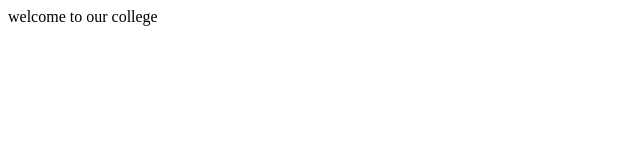
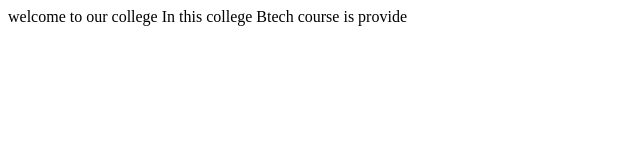
Before and after one commit to shristi4422/shree, a plain HTML site: page index.html in a window 1280 px wide. Shown: the whole page, without its empty margins (0-640 px from the left). Drawn offline with Linux system fonts and the light colour scheme.

Commit message:
sun set in west

```diff
--- a/index.html
+++ b/index.html
@@ -7,5 +7,6 @@
 </head>
 <body>
     welcome to our college
+    In this college Btech course is provide
 </body>
 </html>
```
